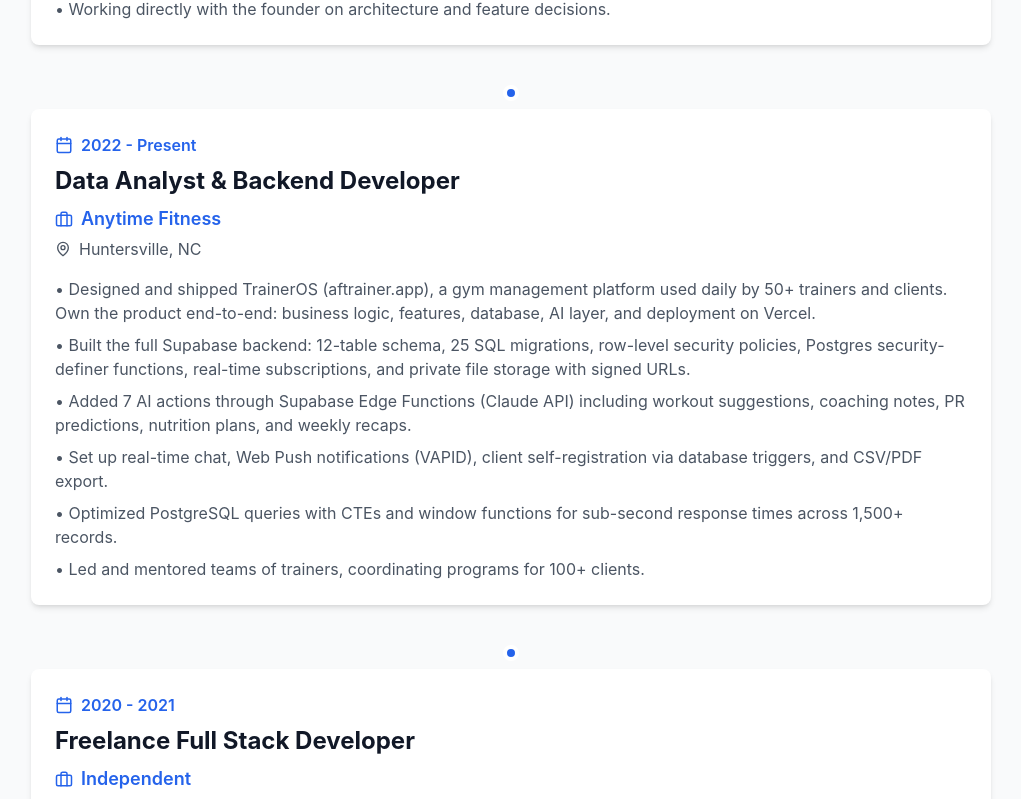
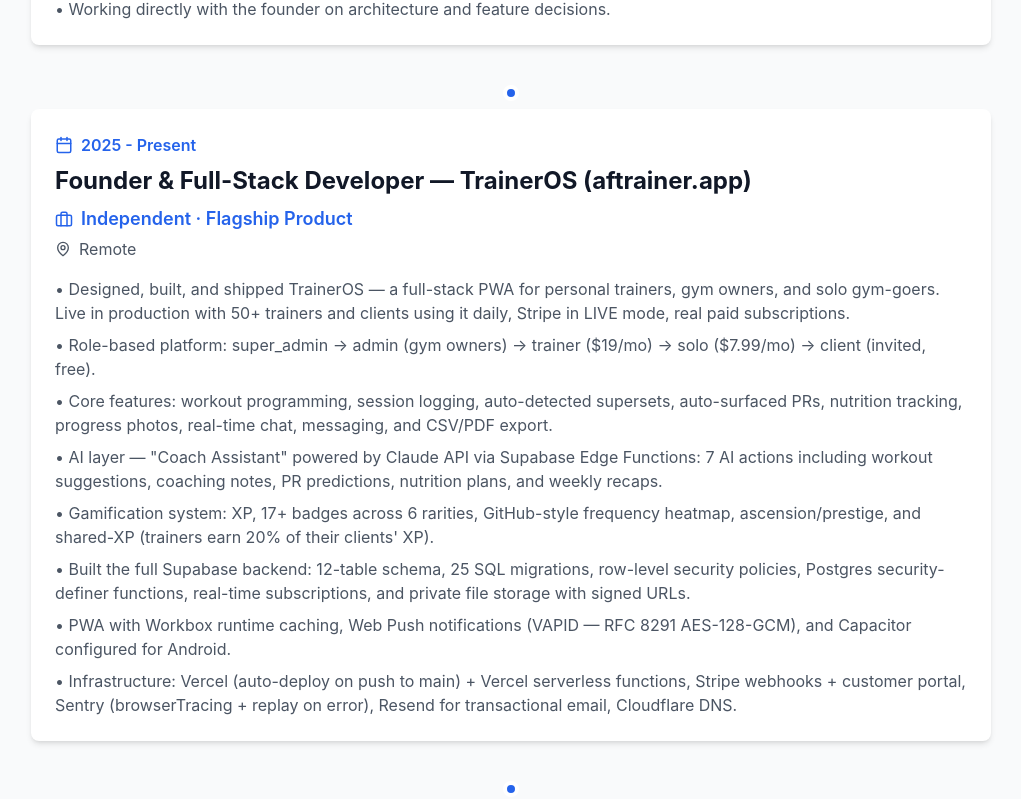
Before and after one commit to Adrianbrou/adrianbrou.github.io, a React (Vite) app: page /#/career in a window 1280 px wide. Shown: the part 499-1298 px from the top of the page, without its empty margins (129-1150 px from the left). Built offline with nearby package versions, Linux system fonts and the light colour scheme.

Commit message:
Split TrainerOS into standalone experience entry with full feature breakdown

```diff
--- a/src/data/experience.js
+++ b/src/data/experience.js
@@ -12,21 +12,38 @@
     },
     {
         id: 2,
+        title: 'Founder & Full-Stack Developer — TrainerOS (aftrainer.app)',
+        company: 'Independent · Flagship Product',
+        location: 'Remote',
+        period: '2025 - Present',
+        description: [
+            'Designed, built, and shipped TrainerOS — a full-stack PWA for personal trainers, gym owners, and solo gym-goers. Live in production with 50+ trainers and clients using it daily, Stripe in LIVE mode, real paid subscriptions.',
+            'Role-based platform: super_admin → admin (gym owners) → trainer ($19/mo) → solo ($7.99/mo) → client (invited, free).',
+            'Core features: workout programming, session logging, auto-detected supersets, auto-surfaced PRs, nutrition tracking, progress photos, real-time chat, messaging, and CSV/PDF export.',
+            'AI layer — "Coach Assistant" powered by Claude API via Supabase Edge Functions: 7 AI actions including workout suggestions, coaching notes, PR predictions, nutrition plans, and weekly recaps.',
+            'Gamification system: XP, 17+ badges across 6 rarities, GitHub-style frequency heatmap, ascension/prestige, and shared-XP (trainers earn 20% of their clients\' XP).',
+            'Built the full Supabase backend: 12-table schema, 25 SQL migrations, row-level security policies, Postgres security-definer functions, real-time subscriptions, and private file storage with signed URLs.',
+            'PWA with Workbox runtime caching, Web Push notifications (VAPID — RFC 8291 AES-128-GCM), and Capacitor configured for Android.',
+            'Infrastructure: Vercel (auto-deploy on push to main) + Vercel serverless functions, Stripe webhooks + customer portal, Sentry (browserTracing + replay on error), Resend for transactional email, Cloudflare DNS.',
+        ]
+    },
+    {
+        id: 3,
         title: 'Data Analyst & Backend Developer',
         company: 'Anytime Fitness',
         location: 'Huntersville, NC',
         period: '2022 - Present',
         description: [
-            'Designed and shipped TrainerOS (aftrainer.app), a gym management platform used daily by 50+ trainers and clients. Own the product end-to-end: business logic, features, database, AI layer, and deployment on Vercel.',
-            'Built the full Supabase backend: 12-table schema, 25 SQL migrations, row-level security policies, Postgres security-definer functions, real-time subscriptions, and private file storage with signed URLs.',
-            'Added 7 AI actions through Supabase Edge Functions (Claude API) including workout suggestions, coaching notes, PR predictions, nutrition plans, and weekly recaps.',
-            'Set up real-time chat, Web Push notifications (VAPID), client self-registration via database triggers, and CSV/PDF export.',
+            'Architected and built a full-stack analytics platform (Flask API + React frontend) serving 1,500+ member records.',
+            'Designed and implemented RESTful APIs with 15+ KPI tracking endpoints for real-time data processing.',
             'Optimized PostgreSQL queries with CTEs and window functions for sub-second response times across 1,500+ records.',
+            'Developed automated Excel/CSV export functionality, reducing manual reporting time by 20+ hours monthly.',
             'Led and mentored teams of trainers, coordinating programs for 100+ clients.',
+            'Analyzed client data trends, improving training outcomes by 30%.',
         ]
     },
     {
-        id: 3,
+        id: 4,
         title: 'Freelance Full Stack Developer',
         company: 'Independent',
         location: 'Côte d\'Ivoire',
@@ -36,7 +53,7 @@
         ]
     },
     {
-        id: 4,
+        id: 5,
         title: 'Software Engineering Intern',
         company: 'Freelance Projects',
         location: 'Côte d\'Ivoire',
@@ -48,7 +65,7 @@
         ]
     },
     {
-        id: 5,
+        id: 6,
         title: 'Member — US Air National Guard',
         company: 'United States Air National Guard',
         location: 'North Carolina',
```
Also changed, not shown: 1 other file (tests, documents, lock files or other folders).
